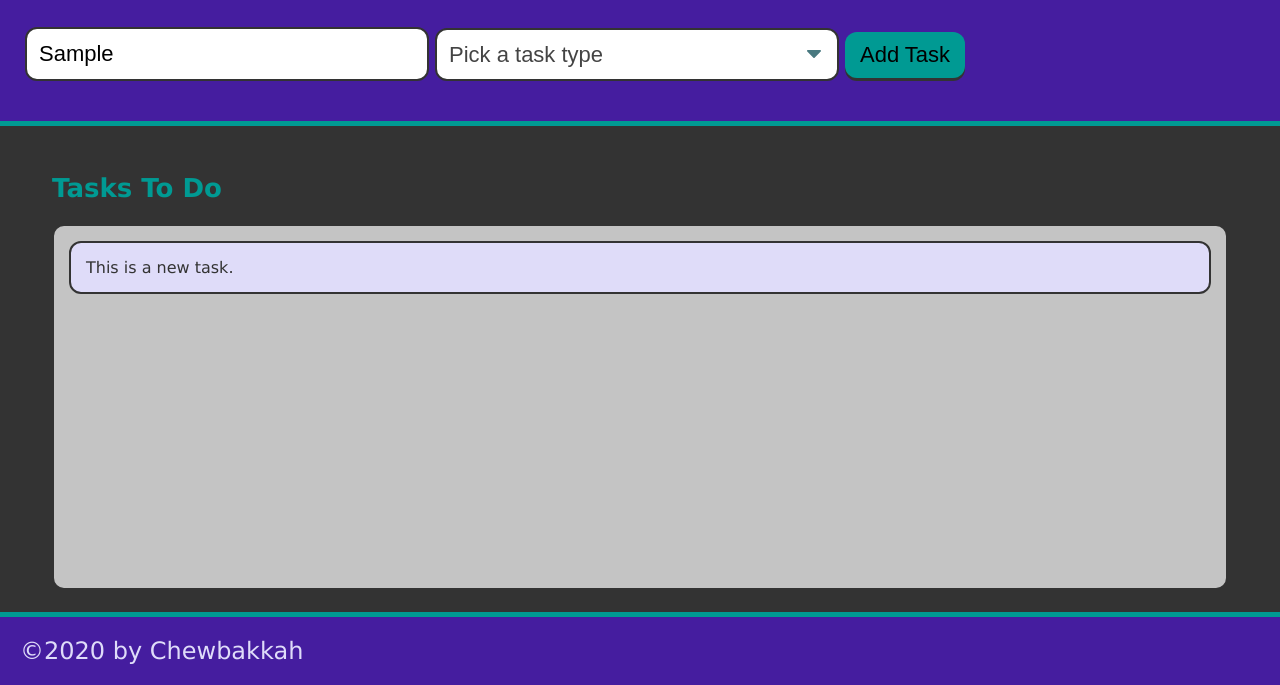
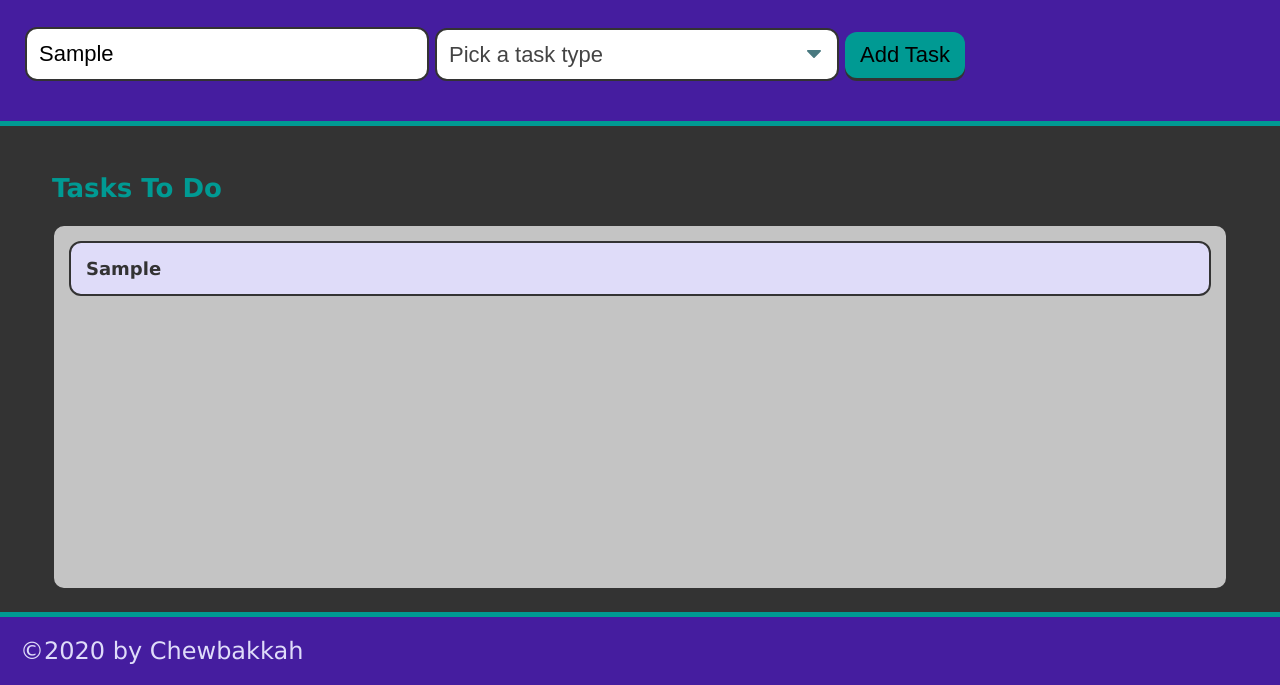
Before and after one commit to Chewbakkah/taskinator, a plain HTML site: page index.html in a window 1280 px wide. Both pictures are taken after typing "Sample" into the empty fields and a click on the button "Add Task". Shown: the part 115-800 px from the top of the page. Drawn offline with Linux system fonts and the light colour scheme.

Commit message:
form working

```diff
--- a/assets/js/script.js
+++ b/assets/js/script.js
@@ -1,17 +1,30 @@
 var formEl = document.querySelector("#task-form");
-
-
-var buttonEl = document.querySelector("#save-task");
 var tasksToDoEl = document.querySelector("#tasks-to-do");
 
-var createTaskHandler = function() {
+var createTaskHandler = function (event) {
+	event.preventDefault();
+	var taskNameInput = document.querySelector("input[name='task-name']").value;
+	var taskTypeInput = document.querySelector("select[name='task-type']").value;
 
-    event.preventDefault();
+	// create list item
+	var listItemEl = document.createElement("li");
+	listItemEl.className = "task-item";
 
-    var listItemEl = document.createElement("li");
-    listItemEl.className = "task-item";
-    listItemEl.textContent = "This is a new task.";
-    tasksToDoEl.appendChild(listItemEl);
-  }
+	// create div to hold task info and add to list item
+	var taskInfoEl = document.createElement("div");
+	taskInfoEl.className = "task-info";
+
+	// add HTML content to div
+	taskInfoEl.innerHTML =
+		"<h3 class='task-name'>" +
+		taskNameInput +
+		"</h3><span class='task-type'>" +
+		taskTypeInput +
+		"</span>";
+	listItemEl.appendChild(taskInfoEl);
+
+	// add entire list item to list
+	tasksToDoEl.appendChild(listItemEl);
+};
 
 formEl.addEventListener("submit", createTaskHandler);
--- a/index.html
+++ b/index.html
@@ -19,10 +19,10 @@
 				<div class="form-group">
 					<select name="task-type" class="select-dropdown">
 						<option value="" disabled selected>Pick a task type</option>
-						<option value="Print">Work</option>
-						<option value="Web">Home</option>
-						<option value="Mobile">School</option>
-                        <option value="Mobile">Personal</option>
+						<option value="Work">Work</option>
+						<option value="Home">Home</option>
+						<option value="School">School</option>
+                        <option value="Personal">Personal</option>
 					</select>
 				</div>
 				<div class="form-group">
```
